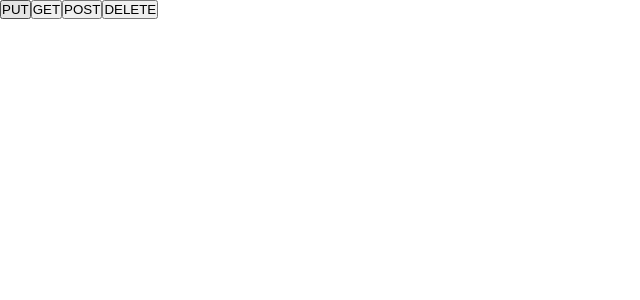
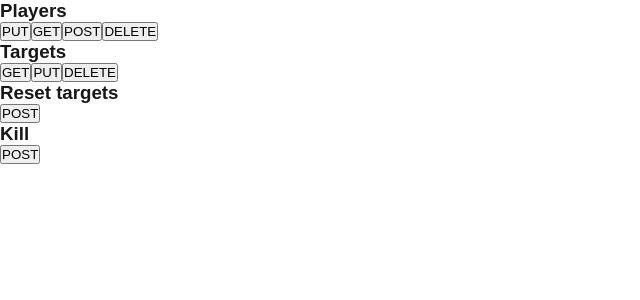
Before and after one commit to Frisk202020/killer, a Next.js app: page / in a window 1280 px wide. Shown: the top 300 px of the page, without its empty margins (0-640 px from the left). Built offline with nearby package versions, Linux system fonts and the light colour scheme.

Commit message:
kills and targets

```diff
--- /dev/null
+++ b/src/app/api/kill/model.ts
@@ -0,0 +1,7 @@
+import { Faction } from "@/db/data";
+
+export interface PostBody {
+    query_faction: Faction,
+    killed: string,
+    killer: string
+}
--- /dev/null
+++ b/src/app/api/kill/route.ts
@@ -0,0 +1,46 @@
+import { db } from "@/db";
+import { BuildError, GetError } from "../util";
+import { PostBody } from "./model";
+import { faction_targets, players } from "@/db/schema";
+import { and, eq } from "drizzle-orm";
+import { new_target } from "@/db/targets";
+import { NextResponse } from "next/server";
+import { KILL_REWARD } from "@/db/data";
+
+/**
+ * Everyone
+ */
+export async function POST(request: Request) {
+    try {
+        const body: PostBody = await request.json();
+        if (!body.query_faction || !body.killer || !body.killed) return BuildError(400, "Missing field(s)");
+
+        const killer = (await db.select().from(players).where(eq(players.name, body.killer)))[0];
+        if (!killer) return BuildError(400, "Killer not found");
+        if (!killer.alive) return BuildError(409, "Player is dead");
+
+        const killed = (await db.select().from(players).where(eq(players.name, body.killed)))[0];
+        if (!killed) return BuildError(400, "Killed not found");
+        if (!killed.alive) return BuildError(400, "Killed is dead");
+
+        const target = (await db.select().from(faction_targets).where(and(
+            eq(faction_targets.faction, body.query_faction),
+            eq(faction_targets.target, killed.id)
+        )))[0];
+        if (!target) return BuildError(400, `${killed.name} is not a target of this faction`);
+
+        await db.delete(faction_targets).where(and(
+            eq(faction_targets.faction, killer.faction),
+            eq(faction_targets.target, target.target)
+        ));
+
+        killer.self_score += KILL_REWARD;
+        await db.update(players).set(killer).where(eq(players.id, killer.id));
+
+        if (!new_target(body.query_faction)) return BuildError(500, "");
+
+        return NextResponse.json({});
+    } catch(err) {
+        return GetError(err);
+    }
+}
--- /dev/null
+++ b/src/app/api/reset-targets/route.ts
@@ -0,0 +1,21 @@
+import { db } from "@/db";
+import { BASE_TARGETS_COUNT, FACTIONS } from "@/db/data";
+import { faction_targets } from "@/db/schema";
+import { new_target } from "@/db/targets";
+import { NextResponse } from "next/server";
+import { BuildError } from "../util";
+
+/**
+ * Admin
+ */
+export async function POST(request: Request): Promise<NextResponse> {
+    await db.delete(faction_targets);
+
+    for (const faction of FACTIONS) {
+        for (let i = 0; i < BASE_TARGETS_COUNT; i++) {
+            if (!(await new_target(faction))) return BuildError(500, `Not enough targets for ${faction}`);
+        }
+    }
+
+    return NextResponse.json({});
+}
--- /dev/null
+++ b/src/app/api/targets/model.ts
@@ -0,0 +1,15 @@
+import { Faction } from "@/db/data";
+
+export function buildGetBody(faction: Faction) {
+    return `faction=${faction}`;
+}
+
+export interface PutBody {
+    faction: Faction,
+    target: string
+}
+
+export interface DeleteBody {
+    faction: Faction,
+    target: string
+}
--- /dev/null
+++ b/src/app/api/targets/route.ts
@@ -0,0 +1,70 @@
+import { NextResponse } from "next/server";
+import { BuildError, GetError } from "../util";
+import { faction_targets, players } from "@/db/schema";
+import { and, eq } from "drizzle-orm";
+import { Faction, validateFaction } from "@/db/data";
+import { db } from "@/db";
+import { DeleteBody, PutBody } from "./model";
+
+/**
+ * Everyone
+ */
+export async function GET(request: Request): Promise<NextResponse> {
+    const url = new URL(request.url);
+    const faction = url.searchParams.get("faction") as (Faction | null);
+    if (!validateFaction(faction)) return BuildError(400, "Missing faction");
+
+    return NextResponse.json({ targets: await db.select().from(faction_targets).where(and(
+        eq(faction_targets.faction, faction!),
+    ))});
+}
+
+/**
+ * Admin
+ */
+export async function PUT(request: Request): Promise<NextResponse> {
+    try {
+
+        const body: PutBody = await request.json();
+        if (!validateFaction(body.faction)) return BuildError(400, "Invalid faction");
+        if (!body.target) return BuildError(400, "Missing target name");
+
+        const target = (await db.select().from(players).where(eq(players.name, body.target)))[0];
+        if (!target) return BuildError(400, "Player not found");
+
+        const is_target = (await db.select().from(faction_targets).where(and(
+            eq(faction_targets.target, target.id),
+            eq(faction_targets.faction, body.faction as Faction),
+        ))).length > 0;
+
+        if (is_target) return BuildError(409, "Is already the target of this faction");
+        await db.insert(faction_targets).values({faction: body.faction, target: target.id});
+
+        return NextResponse.json({});
+    } catch(err) {
+        return GetError(err);
+    }
+}
+
+/**
+ * Admin
+ */
+export async function DELETE(request: Request): Promise<NextResponse> {
+    try {
+        const body: DeleteBody = await request.json();
+        if (!validateFaction(body.faction)) return BuildError(400, "Invalid faction");
+        if (!body.target) return BuildError(400, "Missing target name");
+
+        const target = (await db.select().from(players).where(eq(players.name, body.target)))[0];
+        if (!target) return BuildError(400, "Player not found");
+
+        await db.delete(faction_targets).where(and(
+            eq(faction_targets.faction, body.faction),
+            eq(faction_targets.target, target.id),
+        ));
+
+        return NextResponse.json({});
+    } catch(err) {
+        return GetError(err);
+    }
+}
--- a/src/app/page.tsx
+++ b/src/app/page.tsx
@@ -1,38 +1,37 @@
 "use client";
 
 import { type PutBody, type PostBody, buildGetBody, DeleteBody } from "./api/players/model"
+import { buildGetBody as getTargets, type PutBody as PutTarget, type DeleteBody as DeleteTarget } from "./api/targets/model"
+import { type PostBody as PostKill } from "./api/kill/model"
+
+const handle = (x: Response) => {
+    if (x.status !== 200 || !x.body) return;
+    x.json().then((x) => {
+        if (!x) return;
+
+        console.log(x);
+    });
+}
 
 export default function Home() {
     return <div>
+        <h3>Players</h3>
+
         <button onClick={() => {
             const data: PutBody = {
-                name: "frisk",
-                faction: "Sapiens",
+                name: "vera",
+                faction: "Tiefflins",
                 race: "Assassin"
             };
 
             fetch("api/players", {
                 method: "PUT",
                 body: JSON.stringify(data)
-            }).then((x) => {
-                if (!x.ok || !x.body) return;
-                x.json().then((x) => {
-                    if (!x) return;
-
-                    console.log(x);
-                })
-            });
+            }).then(handle);
         }}>PUT</button>
 
         <button onClick={() => {
-            fetch(`api/players?`).then((x) => {
-                if (x.status !== 200 || !x.body) return;
-                x.json().then((x) => {
-                    if (!x) return;
-
-                    console.log(x);
-                });
-            });
+            fetch(`api/players?`).then(handle);
         }}>GET</button>
 
         <button onClick={() => {
@@ -41,14 +40,7 @@ export default function Home() {
             fetch("api/players", {
                 body: JSON.stringify(body),
                 method: "POST"
-            }).then((x) => {
-                if (x.status !== 200 || !x.body) return;
-                x.json().then((x) => {
-                    if (!x) return;
-
-                    console.log(x);
-                });
-            });
+            }).then(handle);
         }}>POST</button>
 
         <button onClick={() => {
@@ -57,14 +49,42 @@ export default function Home() {
             fetch("api/players", {
                 body: JSON.stringify(body),
                 method: "DELETE"
-            }).then((x) => {
-                if (x.status !== 200 || !x.body) return;
-                x.json().then((x) => {
-                    if (!x) return;
+            }).then(handle);
+        }}>DELETE</button>
 
-                    console.log(x);
-                });
-            });
+        <br></br>
+        <h3>Targets</h3>
+
+        <button onClick={() => {
+            fetch(`api/targets?${getTargets("Sapiens")}`).then(handle);
+        }}>GET</button>
+
+        <button onClick={() => {
+            const body: PutTarget = {faction: "Sapiens", target: "jenny"};
+            fetch("api/targets", {method: "PUT", body: JSON.stringify(body)}).then(handle);
+        }}>PUT</button>
+
+        <button onClick={() => {
+            const body: DeleteTarget = {faction: "Sapiens", target: "jenny"};
+            fetch("api/targets", {method: "DELETE", body: JSON.stringify(body)}).then(handle);
         }}>DELETE</button>
+
+        <br></br>
+        <h3>Reset targets</h3>
+
+        <button onClick={() => {
+            fetch("api/reset-targets", {method: "POST"}).then(handle);
+        }}>POST</button>
+
+        <br></br>
+        <h3>Kill</h3>
+
+        <button onClick={() => {
+            const body: PostKill = { query_faction: "Sapiens", killer: "frisk", killed: "jenny" };
+            fetch("api/kill", {
+                method: "POST",
+                body: JSON.stringify(body)
+            }).then(handle)
+        }}>POST</button>
     </div>;
 }
--- a/src/db/data.ts
+++ b/src/db/data.ts
@@ -23,6 +23,9 @@ export type Faction = typeof FACTIONS[number];
 export type Race = (typeof RACES)[number]["name"];
 export const race_names = RACES.map((x) => x.name) as [Race, ...Race[]];
 
+export const BASE_TARGETS_COUNT = 2;
+export const KILL_REWARD = 50;
+
 export const validateNumber = (x: number | undefined) => x !== undefined && x >= 0;
-export const validateFaction = (x: Faction | undefined) => x !== undefined && FACTIONS.indexOf(x) !== -1;
+export const validateFaction = (x: Faction | null | undefined) => x && FACTIONS.indexOf(x) !== -1;
 export const validateRace = (x: Race | undefined) => x !== undefined && race_names.indexOf(x) !== -1;
--- a/src/db/schema.ts
+++ b/src/db/schema.ts
@@ -9,7 +9,14 @@ export const players = sqliteTable("players", {
     faction_score: integer().notNull().default(0),
     faction: text({enum: FACTIONS}).notNull(),
     alive: integer({mode: "boolean"}).notNull().default(true),
-    race: text({enum: race_names}).notNull()
+    race: text({enum: race_names}).notNull(),
+    target_weight: integer().notNull().default(50)
+});
+
+export const faction_targets = sqliteTable("faction_targets", {
+    id: integer().primaryKey({autoIncrement: true}),
+    target: integer().notNull().references(() => players.id),
+    faction: text({enum: FACTIONS}).notNull(),
 });
 
 export const external_faction_score = sqliteTable("external_faction_score", {
--- /dev/null
+++ b/src/db/targets.ts
@@ -0,0 +1,38 @@
+import { and, eq, ne, notInArray } from "drizzle-orm";
+import { db } from ".";
+import { Faction } from "./data";
+import { faction_targets, players } from "./schema";
+
+export async function new_target(query_faction: Faction): Promise<boolean> {
+    const exclude = (await db.select().from(faction_targets).where(and(
+        eq(faction_targets.faction, query_faction),
+    ))).map((x) => x.id);
+
+    const targets = await db.select().from(players).where(and(
+        ne(players.faction, query_faction),
+        notInArray(players.id, exclude)
+    ));
+
+    const maxWeight = targets.map((x) => x.target_weight).reduce((a, b) => a + b, 0);
+    const chosen_weight = Math.random() * maxWeight;
+
+    let choice = -1;
+    let sumWeight = 0
+    for (let i = 0; i < targets.length; i++) {
+        sumWeight += targets[i].target_weight;
+        if (chosen_weight < sumWeight) {
+            choice = i;
+            break;
+        }
+    }
+
+    if (choice === -1) return false;
+
+    await db.update(players).set({target_weight: Math.max(targets[choice].target_weight - 5, 10)}).where(eq(players.name, targets[choice].name));
+    await db.insert(faction_targets).values({
+        faction: query_faction,
+        target: targets[choice].id,
+    });
+
+    return true;
+}
```
